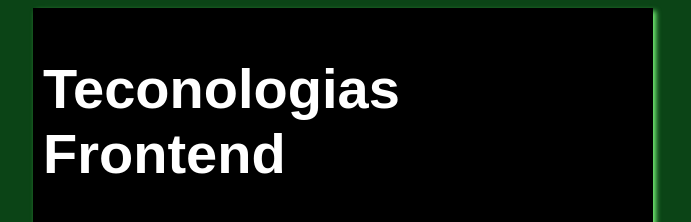
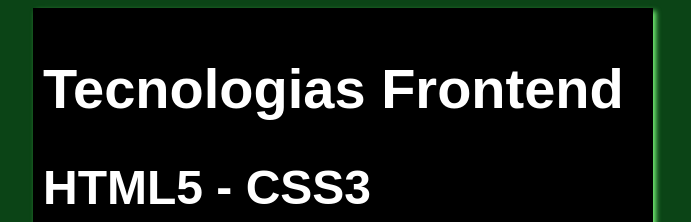
Before and after one commit to FELIPEMARTINIANO/Site-Teste, a plain HTML site: page index.html in a window 1280 px wide. Shown: the top 222 px of the page, without its empty margins (307-998 px from the left). Drawn offline with Linux system fonts and the light colour scheme.

Commit message:
Correção

```diff
--- a/index.html
+++ b/index.html
@@ -9,7 +9,7 @@
 <body>
     <main>
         <header>
-            <h1>Teconologias Frontend</h1>
+            <h1>Tecnologias Frontend</h1>
         </header>
 
         <article>
```
